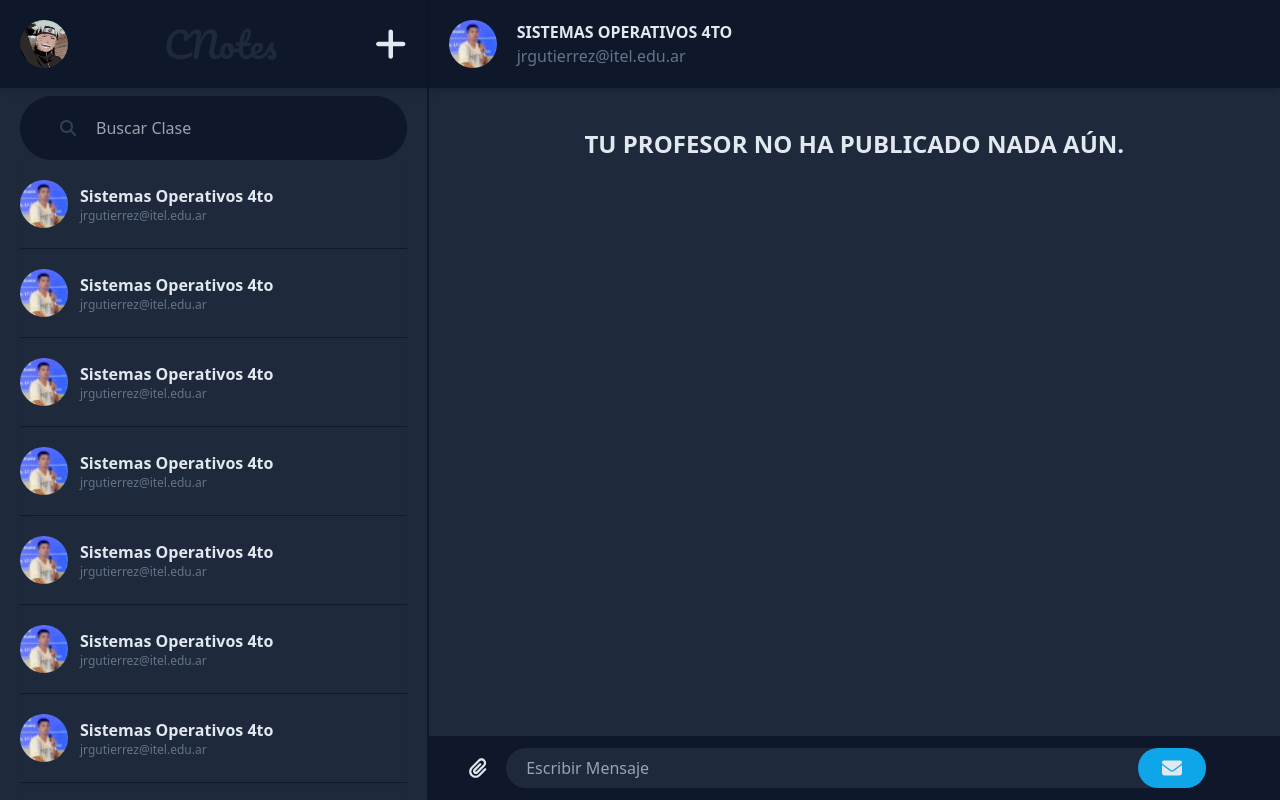
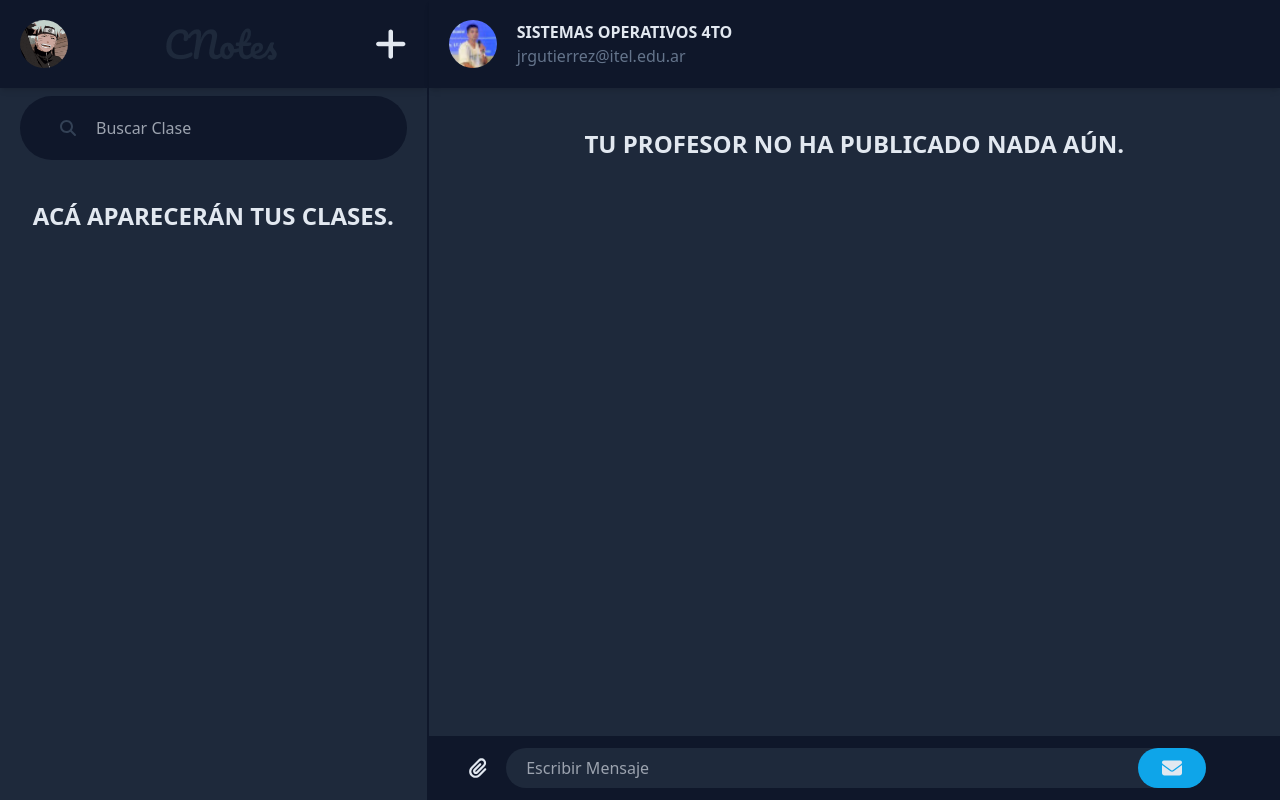
Before and after one commit to matevarela/CNotes, a React (Vite) app: page / in a window 1280 px wide. Both pictures are taken after typing "name@example.com", "Sample123" into the empty fields and a click on the input "Iniciar Sesión". Built offline with nearby package versions, Linux system fonts and the light colour scheme.

Commit message:
Trabajando en hooks

```diff
--- a/src/App.jsx
+++ b/src/App.jsx
@@ -7,6 +7,8 @@ function App() {
 
   const [isValid, setIsValid] = useState(false);
   const [chats, setChats] = useState([]);
+  const [usuario, setUsuario] = useState([]);
+
 
   return (
     <div>
@@ -16,7 +18,11 @@ function App() {
           />} */}
 
       {isValid ? (
-        <Principal />
+        <Principal
+          chats={chats}
+          setChats={setChats}
+
+        />
       ) : (
         <Login
           setIsValid={setIsValid}/>
--- a/src/components/AgregarClase.jsx
+++ b/src/components/AgregarClase.jsx
@@ -2,14 +2,57 @@ import React from 'react'
 import {FontAwesomeIcon} from '@fortawesome/react-fontawesome'
 import {faCircleXmark} from '@fortawesome/free-solid-svg-icons'
 
-const AgregarClase = ({setNuevaClase}) => {
+const AgregarClase = ({setNuevaClase, chats, setChats}) => {
+
+  const clases = {
+    matematica : {
+      password : 'matematica',
+      nombre : 'Matemáticas',
+      profesor : 'profematematica@gmail.com'
+    },
+
+    fisica : {
+      password : 'fisica',
+      nombre : 'Física',
+      profesor : 'profefisica@gmail.com'
+    },
+
+    literatura : {
+      password : 'literatura',
+      nombre : 'Literatura',
+      profesor : 'profeliteratura@gmail.com'
+    },
+
+    artistica : {
+      password : 'artistica',
+      nombre : 'Artística',
+      profesor : 'profeartistica@gmail.com'
+    },
+
+    ciudadania : {
+      password : 'ciudadania',
+      nombre : 'Ciudadanía',
+      profesor : 'profeciudadania@gmail.com'
+    },
+  }
+
+  const validarPassword = e => {
+  //  Validando password
+    clases.forEach( clase => {
+      if(e === clase.password ) {
+        console.log('Agregando nueva clase');
+      } else {
+        console.log('contraseña incorrecta');
+      }
+    })
+  }
 
   const cerrarModal = () => {
     setNuevaClase(false)
   }
 
   return (
-    <div className='h-screen w-full bg-black flex bg-opacity-40 justify-center items-center z-20 text-center absolute transition ease-in-out delay-150'>
+    <div className='h-screen w-full bg-black flex bg-opacity-40 justify-center items-center z-10 text-center absolute transition ease-in-out delay-150'>
         <div className='bg-slate-800 py-5 px-8 rounded-lg'>
             <a
               onClick={cerrarModal}
@@ -18,7 +61,7 @@ const AgregarClase = ({setNuevaClase}) => {
             </a>
             <p className='m-5 text-slate-200'>Ingresar Código de Clase:</p>
             <input type="text" className='text-center mx-auto py-2 rounded-md block w-full' placeholder='Ingresar Código' />
-            <input type="button" className='bg-sky-500 text-slate-200 font-bold uppercase py-2 w-full my-5 rounded-md hover:cursor-pointer hover:bg-sky-600 transition-colors' value="Agregar Clase" />
+            <input type="button" className='bg-sky-500 text-slate-200 font-bold uppercase py-2 w-full my-5 rounded-md hover:cursor-pointer hover:bg-sky-600 transition-colors' value="Agregar Clase" onClick={ e => validarPassword(e.target.value)} />
         </div>
     </div>
   )
--- a/src/components/Buscador.jsx
+++ b/src/components/Buscador.jsx
@@ -7,7 +7,7 @@ const Buscador = () => {
     <div>
         <label className='bg-slate-900 w-full flex content-center py-5 px-10 rounded-full'>
             <FontAwesomeIcon icon={faMagnifyingGlass} className='text-slate-700 my-auto mr-5 mx-0'/>
-            <input type="text" id="buscar" placeholder='Buscar Clase' className='w-full bg-slate-900 text-slate-200'/>
+            <input type="text" id="buscar" placeholder='Buscar Clase' className='w-full bg-slate-900 hover:bg-slate-900 outline-none text-slate-200 border-slate-800'/>
         </label>
     </div>
   )
--- a/src/components/Chat.jsx
+++ b/src/components/Chat.jsx
@@ -3,13 +3,15 @@ import Profe from '../img/profe.jpg'
 
 const Chat = () => {
   return (
-    <div className='w-full flex-none sm:flex items-center py-5 shadow-sm border-b-[1px] border-gray-900'>
+    <a href="" className=''>
+      <div className='w-full flex-none sm:flex items-center py-5 shadow-sm border-b-[1px] border-gray-900 hover:cursor-pointer hover:bg-slate-700'>
           <img src={Profe} className='mr-3 w-12 h-12 rounded-full' alt="Foto de Perfil" />
           <div>
               <h4 className='text-1xl font-semibold text-slate-200'>Sistemas Operativos 4to</h4>
               <p className='text-xs font-normal lowercase text-slate-500'>JRGUTIERREZ@ITEL.EDU.AR</p>
           </div>
       </div>
+    </a>
   )
 }
 
--- a/src/components/Chats.jsx
+++ b/src/components/Chats.jsx
@@ -8,7 +8,7 @@ import {FontAwesomeIcon} from '@fortawesome/react-fontawesome'
 import {faPlus} from '@fortawesome/free-solid-svg-icons'
 import Buscador from './Buscador'
 
-const Chats = ({setNuevaClase}) => {
+const Chats = ({setNuevaClase, chats, setChats}) => {
 
   const botonNuevaClase = () => {
    setNuevaClase(true);
@@ -17,7 +17,7 @@ const Chats = ({setNuevaClase}) => {
   return (
     <div className='w-full md:w-1/3'>
         {/* ----- bloque ----- */}
-        <div className='flex items-center justify-between p-5 shadow-md md:w-1/3 fixed z-10 bg-slate-900'>
+        <div className=' w-full flex items-center justify-between p-5 shadow-md md:w-1/3 fixed z-10 bg-slate-900'>
           {/* perfil */}
           <a href="">
             <img src={Perfil} alt="Imagen de Perfil" className='h-12 rounded-full'/>
@@ -36,19 +36,11 @@ const Chats = ({setNuevaClase}) => {
           {/* buscador */}
           <Buscador/>
           {/* clases */}
-          <Chat />
-          <Chat />
-          <Chat />
-          <Chat />
-          <Chat />
-          <Chat />
-          <Chat />
-          <Chat />
-          <Chat />
-          <Chat />
-          <Chat />
-          <Chat />
-          <Chat />
+          { chats.length > 0 ?
+              chats.map( (chat) => (<Chat />)
+            ) :
+                <h3 className='uppercase text-center font-bold text-2xl pt-10 text-slate-200'>Acá Aparecerán tus Clases.</h3>
+              }
         </div>
     </div>
   )
--- a/src/components/EnviarMensaje.jsx
+++ b/src/components/EnviarMensaje.jsx
@@ -9,8 +9,8 @@ const EnviarMensaje = () => {
             <FontAwesomeIcon icon={faPaperclip} className='mr-5 h-5'/>
 
             <div className='bg-slate-800 rounded-full h-10 flex content-between items-center w-7/12'>
-                <input type="text" id="mensaje" placeholder='Escribir Mensaje' className='ml-5 w-full mr-5 bg-slate-800'/>
-                <button type='button' className='bg-sky-500 h-full w-20 flex items-center rounded-full cursor-pointer'>
+                <input type="text" id="mensaje" placeholder='Escribir Mensaje' className='ml-5 w-full mr-5 bg-slate-800 outline-none'/>
+                <button type='button' className='bg-sky-500 h-full w-20 flex items-center rounded-full hover:cursor-pointer '>
                     <FontAwesomeIcon icon={faEnvelope} className='h-5 m-auto'/>
                 </button>
             </div>
--- a/src/components/Grupo.jsx
+++ b/src/components/Grupo.jsx
@@ -8,7 +8,7 @@ const Grupo = () => {
     const [profesor, setProfesor] = useState('jrgutierrez@itel.edu.ar');
 
   return (
-    <div className='mx-auto h-screen md:w-2/3 -z-10 bg-slate-800 border-l-2 border-slate-900'>
+    <div className='mx-auto md:w-2/3 z-10 bg-slate-800 border-l-2 border-slate-900'>
       <Barra
         grupo={grupo}
         profesor={profesor}
--- a/src/components/Principal.jsx
+++ b/src/components/Principal.jsx
@@ -3,7 +3,7 @@ import AgregarClase from './AgregarClase.jsx'
 import Chats from './Chats.jsx'
 import Grupo from './Grupo.jsx'
 
-const Principal = () => {
+const Principal = ({chats, setChats}) => {
   const [nuevaClase, setNuevaClase] = useState(false)
 
   return (
@@ -11,11 +11,15 @@ const Principal = () => {
         <div className='flex'>
           <Chats
             setNuevaClase={setNuevaClase}
+            chats={chats}
+            setChats={setChats}
           />
           <Grupo />
           {nuevaClase &&
           <AgregarClase
               setNuevaClase={setNuevaClase}
+              chats={chats}
+              setChats={setChats}
           /> }
         </div>
 
```
Lines whose indentation alone changed are shown as unchanged.
